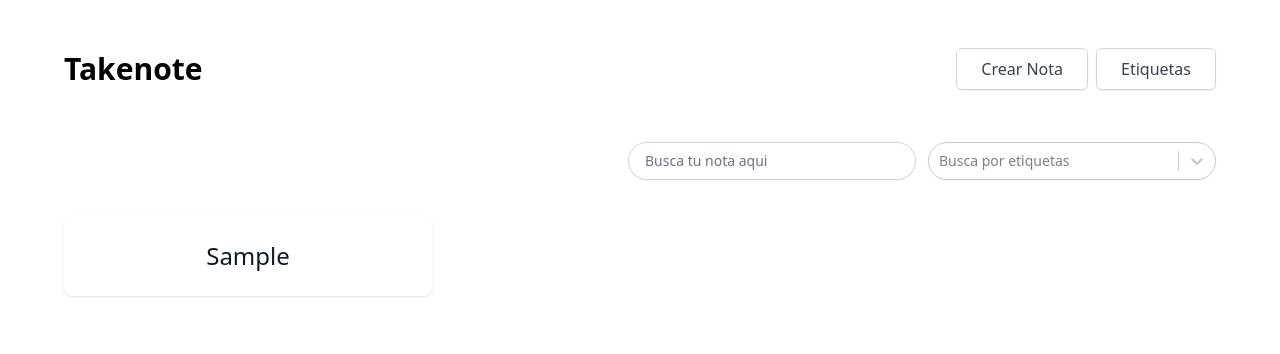
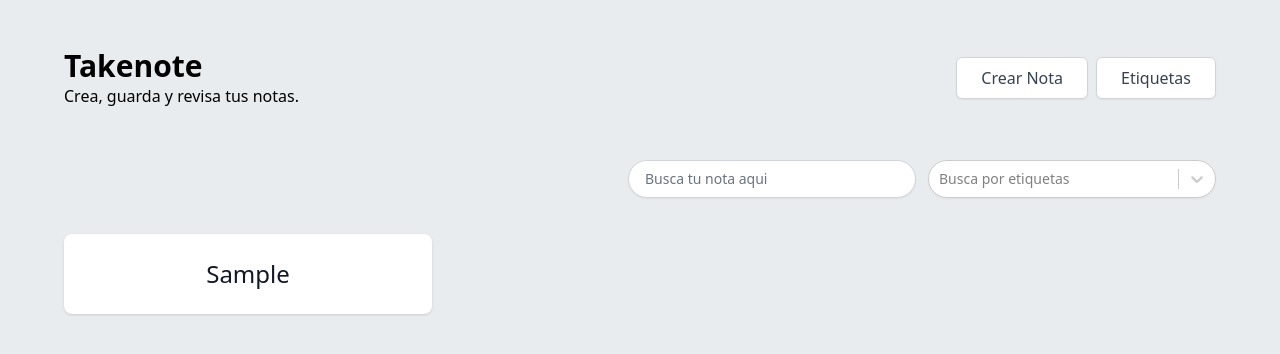
Before and after one commit to andreyanez/Takenote, a React (Vite) app: page /new in a window 1280 px wide. Both pictures are taken after typing "Sample", "Sample", "Sample" into the empty fields and a click on the button "Guardar". Shown: the top 354 px of the page. Built offline with nearby package versions, Linux system fonts and the light colour scheme.

Commit message:
feat: added color palette, moved title and buttons to main app file

```diff
--- a/src/App.tsx
+++ b/src/App.tsx
@@ -1,6 +1,6 @@
 import { useMemo, useState } from 'react';
 import { useLocalStorage } from './useLocalStorage';
-import { Routes, Route, Navigate } from 'react-router-dom';
+import { Routes, Route, Navigate, Link } from 'react-router-dom';
 import { NewNote } from './pages/NewNote';
 import { v4 as uuidV4 } from 'uuid';
 import { NoteLayout } from './layouts/NoteLayout';
@@ -36,6 +36,8 @@ export type Tag = {
 function App() {
 	const [notes, setNotes] = useLocalStorage<RawNote[]>('NOTES', []);
 	const [tags, setTags] = useLocalStorage<Tag[]>('TAGS', []);
+
+	const [editTagsModalIsOpen, setEditTagsModalIsOpen] = useState(false);
 
 	const notesWithTags = useMemo(() => {
 		return notes.map(note => {
@@ -90,7 +92,31 @@ function App() {
 	}
 
 	return (
-		<div>
+		<main>
+			<div className="title__container">
+				<div>
+					<h1 className="text-3xl font-bold">Takenote</h1>
+					<h2>Crea, guarda y revisa tus notas.</h2>
+				</div>
+				<div className="flex gap-2">
+					<Link to="/new">
+						<button
+							type="button"
+							className="inline-flex items-center px-6 py-2 border border-gray-300 shadow-sm text-base font-medium rounded-md text-gray-700 bg-white hover:bg-gray-50 focus:outline-none focus:ring-2 focus:ring-offset-2 focus:ring-indigo-500"
+						>
+							Crear Nota
+						</button>
+					</Link>
+					<button
+						type="button"
+						onClick={() => setEditTagsModalIsOpen(true)}
+						className="inline-flex items-center px-6 py-2 border border-gray-300 shadow-sm text-base font-medium rounded-md text-gray-700 bg-white hover:bg-gray-50 focus:outline-none focus:ring-2 focus:ring-offset-2 focus:ring-indigo-500"
+					>
+						Etiquetas
+					</button>
+				</div>
+			</div>
+
 			<Routes>
 				<Route
 					path="/"
@@ -116,7 +142,7 @@ function App() {
 				</Route>
 				<Route path="*" element={<Navigate to="/" />} />
 			</Routes>
-		</div>
+		</main>
 	);
 }
 
--- a/src/components/NoteCard.tsx
+++ b/src/components/NoteCard.tsx
@@ -9,8 +9,8 @@ type SimplifiedNote = {
 
 export function NoteCard({ id, title, tags }: SimplifiedNote) {
 	return (
-		<Link to={`/${id}`} className="h-100 text-reset text-decoration-none">
-			<li key={id} className="col-span-1 bg-white rounded-lg shadow divide-y divide-gray-200">
+		<li key={id} className=" note__card">
+			<Link to={`/${id}`}>
 				<div className="w-full flex items-center justify-between p-6">
 					<div className="flex flex-col items-center gap-y-3 justify-center w-full">
 						<h3 className="text-gray-900 text-2xl font-medium truncate">{title}</h3>
@@ -28,7 +28,7 @@ export function NoteCard({ id, title, tags }: SimplifiedNote) {
 						)}
 					</div>
 				</div>
-			</li>
-		</Link>
+			</Link>
+		</li>
 	);
 }
--- a/src/index.scss
+++ b/src/index.scss
@@ -2,14 +2,29 @@
 @tailwind components;
 @tailwind utilities;
 
+:root {
+	--transition: all 0.25s cubic-bezier(0.645, 0.045, 0.355, 1);
+	--bezier: cubic-bezier(0.645, 0.045, 0.355, 1);
+}
+
 body {
 	min-height: 100vh;
+	@apply bg-primary;
 }
 
 main {
 	@apply container mx-auto max-w-6xl;
 }
 
+p {
+	@apply text-neutraltwo;
+}
+
 .react-select__control {
 	border-radius: inherit !important;
 }
+
+.note__card {
+	@apply col-span-1 bg-white rounded-lg shadow divide-y divide-gray-200 hover:shadow-lg;
+	transition: var(--transition);
+}
--- a/src/pages/NoteList.tsx
+++ b/src/pages/NoteList.tsx
@@ -1,10 +1,9 @@
 import { useMemo, useState } from 'react';
-import { Link } from 'react-router-dom';
 import ReactSelect from 'react-select';
 import { Tag } from '../App';
 import '../styles/NoteList.scss';
+import { NoteCard } from '../components/NoteCard';
 // import { Modal } from 'react-bootstrap';
-import { NoteCard } from '../components/NoteCard';
 
 type SimplifiedNote = {
 	tags: Tag[];
@@ -30,7 +29,6 @@ type EditTagsModalProps = {
 export function NoteList({ availableTags, notes, onUpdateTag, onDeleteTag }: NoteListProps) {
 	const [selectedTags, setSelectedTags] = useState<Tag[]>([]);
 	const [title, setTitle] = useState('');
-	const [editTagsModalIsOpen, setEditTagsModalIsOpen] = useState(false);
 
 	const filteredNotes = useMemo(() => {
 		return notes.filter(note => {
@@ -43,27 +41,7 @@ export function NoteList({ availableTags, notes, onUpdateTag, onDeleteTag }: Not
 	}, [title, selectedTags, notes]);
 
 	return (
-		<main>
-			<div className="title__container">
-				<h1 className="text-3xl font-bold">Takenote</h1>
-				<div className="flex gap-2">
-					<Link to="/new">
-						<button
-							type="button"
-							className="inline-flex items-center px-6 py-2 border border-gray-300 shadow-sm text-base font-medium rounded-md text-gray-700 bg-white hover:bg-gray-50 focus:outline-none focus:ring-2 focus:ring-offset-2 focus:ring-indigo-500"
-						>
-							Crear Nota
-						</button>
-					</Link>
-					<button
-						type="button"
-						onClick={() => setEditTagsModalIsOpen(true)}
-						className="inline-flex items-center px-6 py-2 border border-gray-300 shadow-sm text-base font-medium rounded-md text-gray-700 bg-white hover:bg-gray-50 focus:outline-none focus:ring-2 focus:ring-offset-2 focus:ring-indigo-500"
-					>
-						Etiquetas
-					</button>
-				</div>
-			</div>
+		<>
 			<form>
 				<div className="flex justify-end gap-3 items-end">
 					<div className="w-1/4">
@@ -80,7 +58,7 @@ export function NoteList({ availableTags, notes, onUpdateTag, onDeleteTag }: Not
 								id="title"
 								value={title}
 								onChange={e => setTitle(e.target.value)}
-								className="shadow-sm focus:ring-indigo-500 focus:border-indigo-500 block w-full sm:text-sm border-gray-300 px-4 rounded-full"
+								className="shadow-sm focus:ring-neutral focus:border-neutral block w-full sm:text-sm border-gray-300 px-4 rounded-full"
 								placeholder="Busca tu nota aqui"
 							/>
 						</div>
@@ -95,7 +73,7 @@ export function NoteList({ availableTags, notes, onUpdateTag, onDeleteTag }: Not
 						<div className="mt-1">
 							<ReactSelect
 								classNamePrefix="react-select"
-								className="shadow-sm focus:ring-indigo-500 focus:border-indigo-500 block w-full sm:text-sm border-gray-300 rounded-full"
+								className="shadow-sm focus:ring-neutral focus:border-neutral block w-full sm:text-sm border-gray-300 rounded-full"
 								value={selectedTags.map(tag => {
 									return { label: tag.label, value: tag.id };
 								})}
@@ -117,11 +95,17 @@ export function NoteList({ availableTags, notes, onUpdateTag, onDeleteTag }: Not
 				</div>
 			</form>
 			<div className="mt-9">
-				<ul role="list" className="grid grid-cols-1 gap-6 sm:grid-cols-2 lg:grid-cols-3">
-					{filteredNotes.map(note => (
-						<NoteCard key={note.id} id={note.id} title={note.title} tags={note.tags} />
-					))}
-				</ul>
+				{notes ? (
+					<ul role="list" className="grid grid-cols-1 gap-6 sm:grid-cols-2 lg:grid-cols-3">
+						{filteredNotes.map(note => (
+							<NoteCard key={note.id} id={note.id} title={note.title} tags={note.tags} />
+						))}
+					</ul>
+				) : (
+					<div className="flex justify-center pt-14">
+						<h3 className="text-3xl">Crea tu primera nota!</h3>
+					</div>
+				)}
 			</div>
 			{/* <EditTagsModal
 				onUpdateTag={onUpdateTag}
@@ -130,7 +114,7 @@ export function NoteList({ availableTags, notes, onUpdateTag, onDeleteTag }: Not
 				handleClose={() => setEditTagsModalIsOpen(false)}
 				availableTags={availableTags}
 			/> */}
-		</main>
+		</>
 	);
 }
 
--- a/tailwind.config.cjs
+++ b/tailwind.config.cjs
@@ -2,7 +2,15 @@
 module.exports = {
 	content: ['./index.html', './src/**/*.{js,ts,jsx,tsx}'],
 	theme: {
-		extend: {},
+		extend: {
+			colors: {
+				primary: '#E9ECEF',
+				secondary: '#CED4DA',
+				secondarytwo: '#232E54',
+				neutral: '#343A40',
+				neutraltwo: '#212529',
+			},
+		},
 	},
 	plugins: [
 		require('@tailwindcss/forms'),
```
